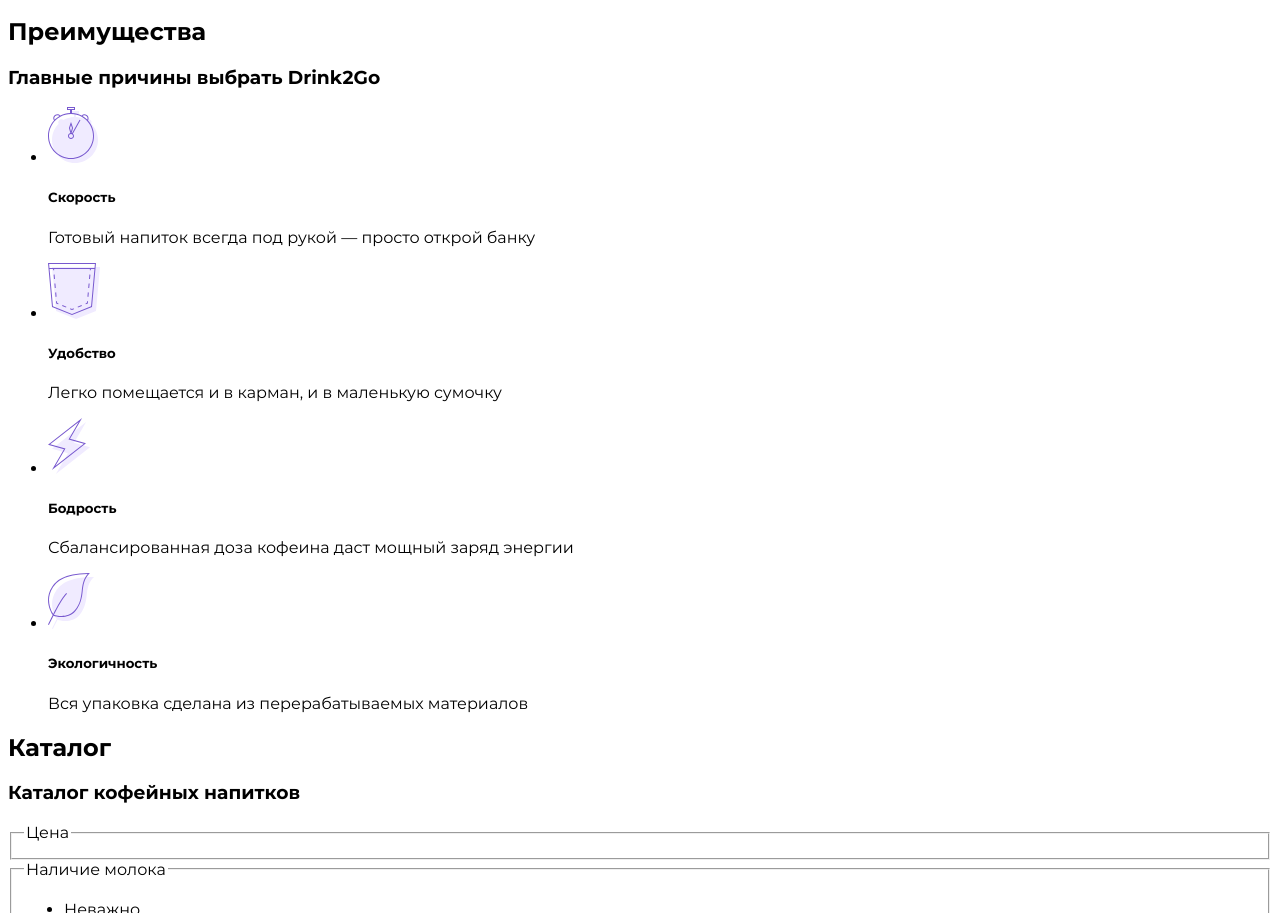
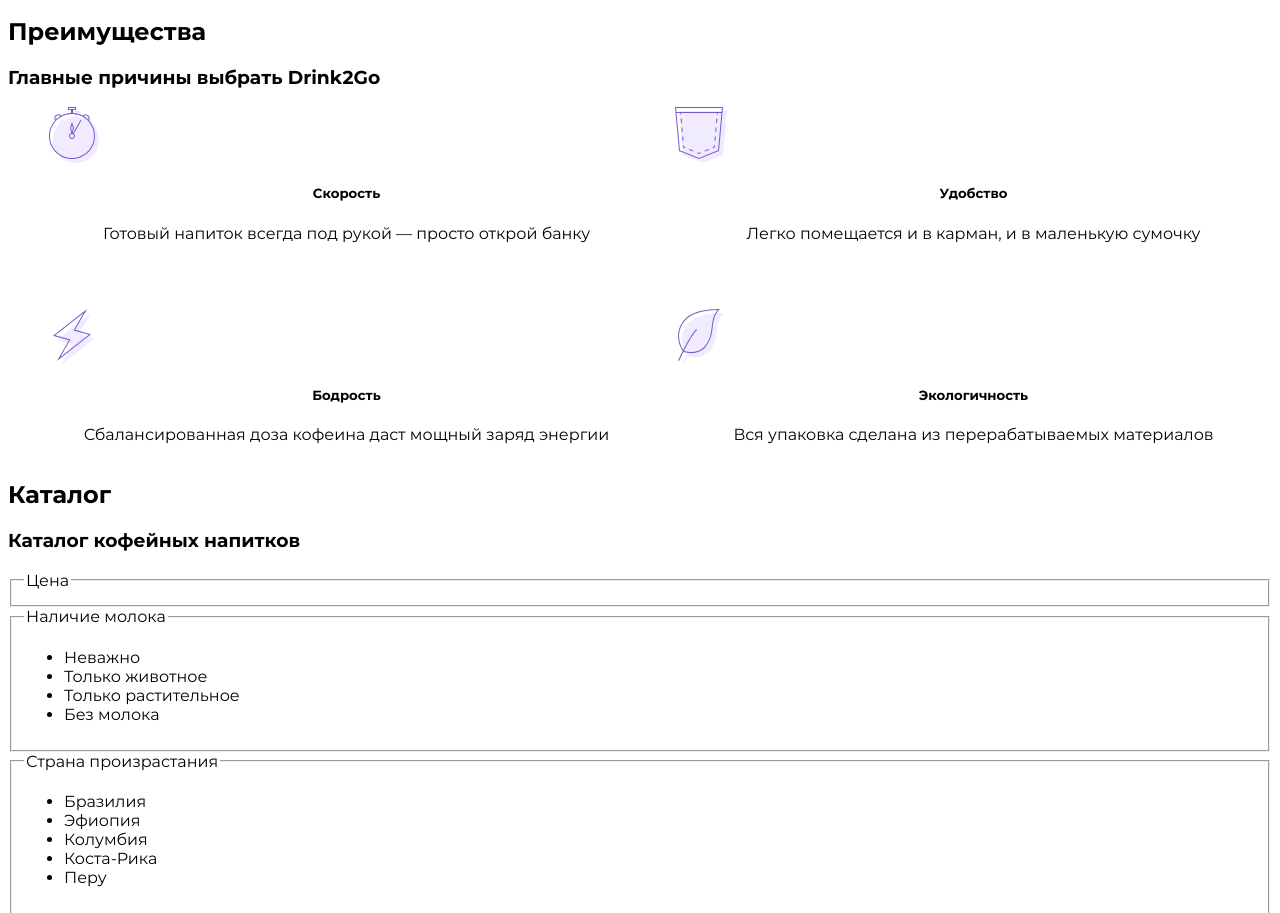
Before and after one commit to Nastya880/Drink2Go, a website: page source/index.html in a window 1280 px wide. Shown: the part 770-1683 px from the top of the page. Drawn offline with nearby package versions, Linux system fonts and the light colour scheme; files that its build step writes are made by us from their sources.

Commit message:
добавила грид в преимущества

```diff
--- /dev/null
+++ b/source/sass/blocks/advantages.scss
@@ -0,0 +1,25 @@
+.advantages__list {
+    display: grid;
+    list-style: none;
+
+    @media (min-width: $breakpoint-large) {
+        grid-template-columns: repeat(4, 1fr);
+        gap: 30px;
+    }
+
+    @media (min-width: $breakpoint-medium) {
+        grid-template-columns: repeat(2, 1fr);
+        row-gap: 50px;
+        column-gap: 30px;
+    }
+}
+
+.advantages__item {
+    text-align: center;
+}
+
+.advantages__item-icon {
+    display: block;
+    width: 52px;
+    height: 56px;
+}
--- a/source/sass/style.scss
+++ b/source/sass/style.scss
@@ -10,3 +10,4 @@
 @import "blocks/page-header-menu";
 @import "blocks/page-header-logo";
 @import "blocks/slider";
+@import "blocks/advantages";
```
